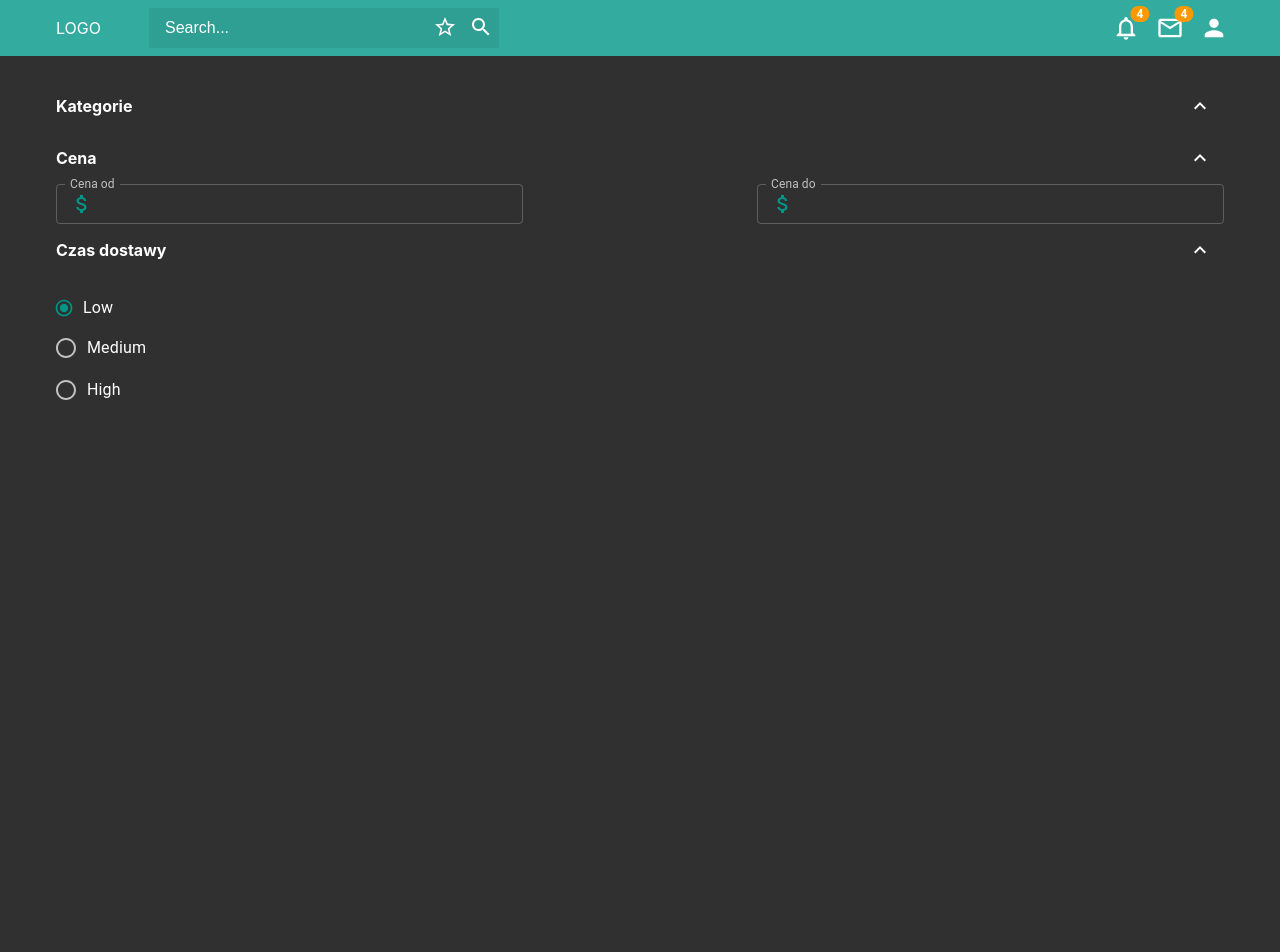
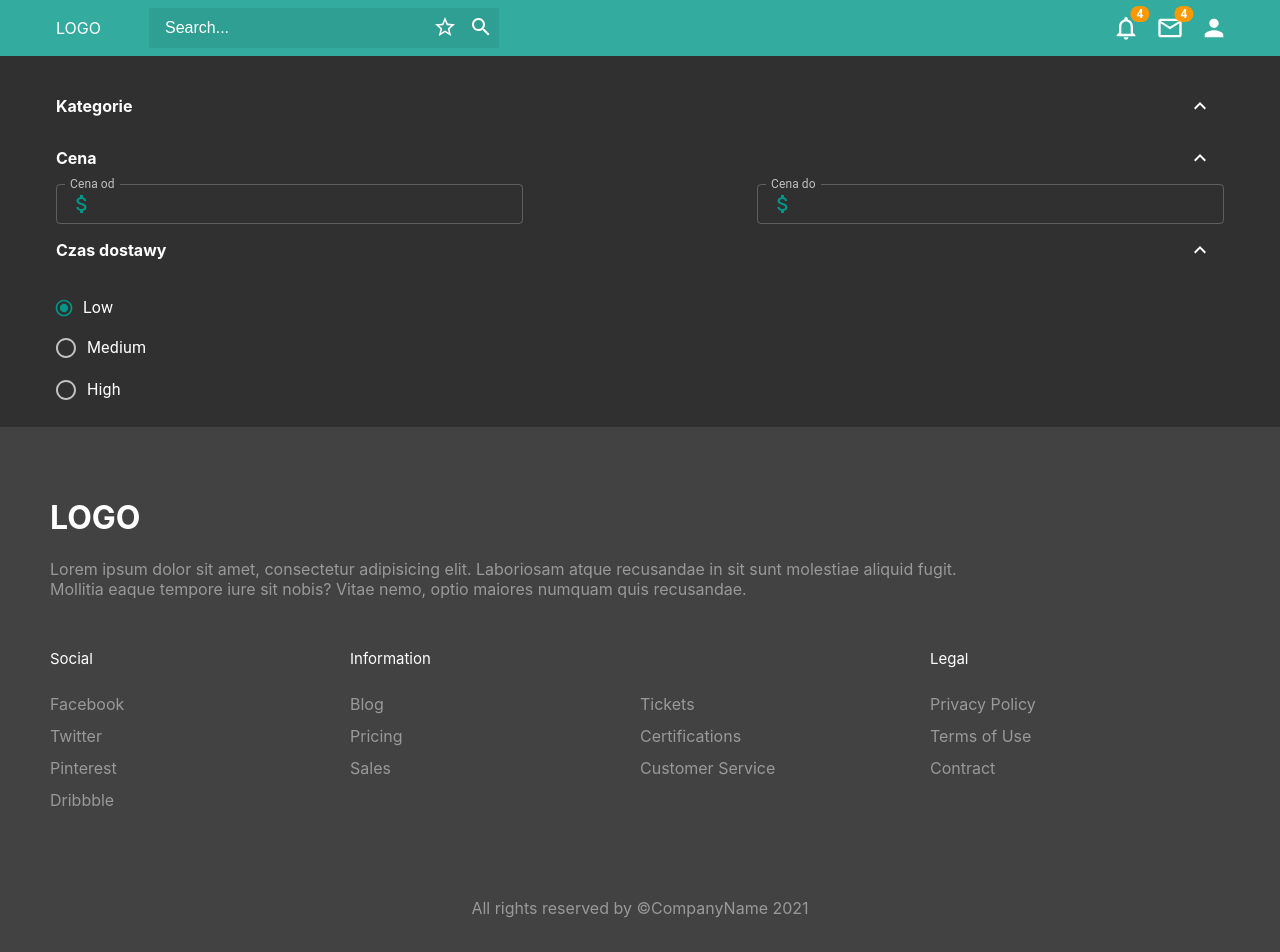
Before and after one commit to luknp/react-ts-ecommerce, a React (Create React App) app: page /filters in a window 1280 px wide. Shown: the top 952 px of the page. Before the commit the page ends 800 px from the top, so only its background shows below. Built offline with nearby package versions, Linux system fonts and the light colour scheme.

Commit message:
feat: add Footer

```diff
--- a/src/AppRoutes.tsx
+++ b/src/AppRoutes.tsx
@@ -6,6 +6,7 @@ import ProductsList from 'pages/ProductsList';
 import MainPage from 'pages/MainPage';
 import Header from 'components/Header';
 import FilterSection from 'components/Filters/FilterSection';
+import Footer from 'components/Footer';
 
 function AppRoutes() {
   return (
@@ -30,6 +31,7 @@ function AppRoutes() {
           </Route>
         </Switch>
       </div>
+      <Footer />
     </>
   );
 }
--- /dev/null
+++ b/src/components/Footer/Footer.tsx
@@ -0,0 +1,79 @@
+import React from 'react';
+import './style.scss';
+
+export default function Footer() {
+  return (
+    <div className='footer-container'>
+      <footer className='footer'>
+        <div className='page-content flex-center-colum'>
+          <div className='l-footer'>
+            <h1>LOGO</h1>
+            <p>
+              Lorem ipsum dolor sit amet, consectetur adipisicing elit. Laboriosam atque recusandae in sit sunt molestiae aliquid fugit.
+              Mollitia eaque tempore iure sit nobis? Vitae nemo, optio maiores numquam quis recusandae.
+            </p>
+          </div>
+          <ul className='r-footer'>
+            <li>
+              <h2>Social</h2>
+              <ul className='box'>
+                <li>
+                  <a href='#'>Facebook</a>
+                </li>
+                <li>
+                  <a href='#'>Twitter</a>
+                </li>
+                <li>
+                  <a href='#'>Pinterest</a>
+                </li>
+                <li>
+                  <a href='#'>Dribbble</a>
+                </li>
+              </ul>
+            </li>
+            <li className='features'>
+              <h2>Information</h2>
+              <ul className='box h-box'>
+                <li>
+                  <a href='#'>Blog</a>
+                </li>
+                <li>
+                  <a href='#'>Pricing</a>
+                </li>
+                <li>
+                  <a href='#'>Sales</a>
+                </li>
+                <li>
+                  <a href='#'>Tickets</a>
+                </li>
+                <li>
+                  <a href='#'>Certifications</a>
+                </li>
+                <li>
+                  <a href='#'>Customer Service</a>
+                </li>
+              </ul>
+            </li>
+            <li>
+              <h2>Legal</h2>
+              <ul className='box'>
+                <li>
+                  <a href='#'>Privacy Policy</a>
+                </li>
+                <li>
+                  <a href='#'>Terms of Use</a>
+                </li>
+                <li>
+                  <a href='#'>Contract</a>
+                </li>
+              </ul>
+            </li>
+          </ul>
+          <div className='b-footer'>
+            <p>All rights reserved by ©CompanyName 2021 </p>
+          </div>
+        </div>
+      </footer>
+    </div>
+  );
+}
--- /dev/null
+++ b/src/components/Footer/index.ts
@@ -0,0 +1,2 @@
+import Footer from './Footer';
+export default Footer;
--- /dev/null
+++ b/src/components/Footer/style.scss
@@ -0,0 +1,86 @@
+.footer-container {
+  margin-top: 1rem;
+}
+
+.footer {
+  display: flex;
+  flex-flow: row wrap;
+  padding: 50px;
+  color: #fff;
+  background-color: var(--color-background-paper);
+}
+
+.footer > * {
+  flex: 1 100%;
+}
+
+.l-footer {
+  margin-right: 1.25em;
+  margin-bottom: 2em;
+}
+
+h2 {
+  font-weight: 400;
+  font-size: 15px;
+}
+
+.footer ul {
+  list-style: none;
+  padding-left: 0;
+}
+
+.footer li {
+  line-height: 2em;
+}
+
+.footer a {
+  text-decoration: none;
+}
+
+.r-footer {
+  display: flex;
+  flex-flow: row wrap;
+}
+
+.r-footer > * {
+  flex: 1 50%;
+  margin-right: 1.25em;
+}
+
+.box a {
+  color: #999;
+}
+
+.h-box {
+  column-count: 2;
+  column-gap: 1.25em;
+}
+
+.b-footer {
+  text-align: center;
+  color: #999;
+  padding-top: 50px;
+}
+
+.l-footer p {
+  padding-right: 20%;
+  color: #999;
+}
+
+@media screen and (min-width: 600px) {
+  .r-footer > * {
+    flex: 1;
+  }
+
+  .features {
+    flex-grow: 2;
+  }
+
+  .l-footer {
+    flex: 1 0px;
+  }
+
+  .r-footer {
+    flex: 2 0px;
+  }
+}
```
